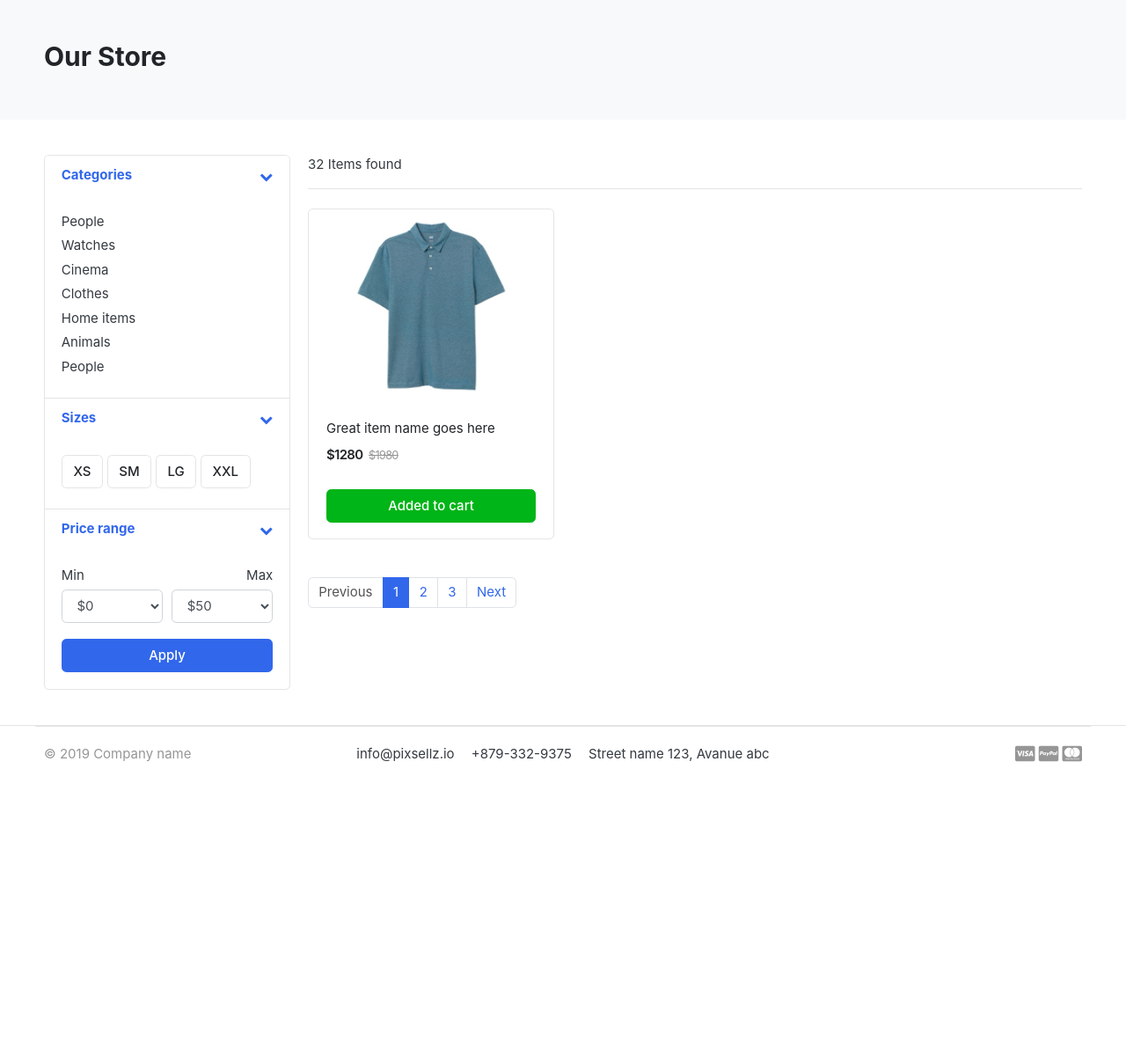
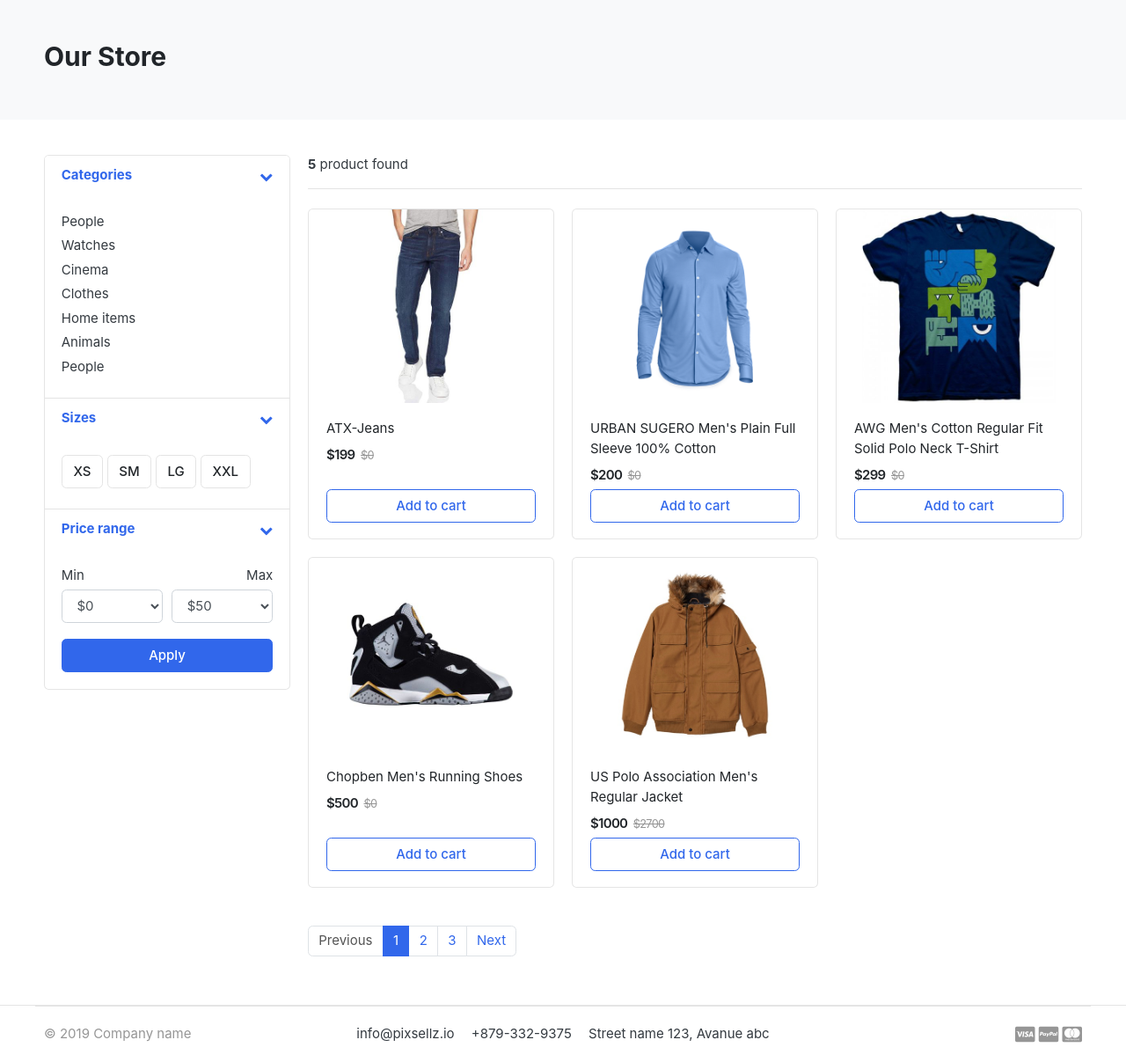
Before and after one commit to shaileshyadav7771/Bazar, a Django app: page /store/ in a window 1280 px wide. Shown: the part 118-1325 px from the top of the page at 88% size. Before the commit the page ends 984 px from the top, so only its background shows below. Run offline with Django 3.2, Linux system fonts and the light colour scheme; data comes from the database, SQL or seed files in the repository; both versions use the stored data as it was after the commit; some libraries are stand-ins or nearby versions; some web fonts are replaced.

Commit message:
Display Project in Store Page. Also added actual_price in store model.

```diff
--- a/store/models.py
+++ b/store/models.py
@@ -13,6 +13,7 @@ class Product(models.Model):
 	category = models.ForeignKey(Category, on_delete=models.CASCADE)
 	created_date = models.DateTimeField(auto_now_add=True)
 	modified_date = models.DateTimeField(auto_now=True)
+	actual_price = models.IntegerField(blank=True,default=0)
 
 	def __str__(self):
 		return self.product_name
--- a/store/views.py
+++ b/store/views.py
@@ -1,7 +1,15 @@
 from django.shortcuts import render
+from .models import Product
 
 # Create your views here.
 
 def store(request):
+	products=Product.objects.all().filter(is_available=True)
+	product_counts=products.count()
+	context = {
+		'products' : products,
+		'product_counts': product_counts,
+	}
 
-	return render(request,'store/store.html')
+
+	return render(request,'store/store.html',context)
--- a/templates/store/store.html
+++ b/templates/store/store.html
@@ -124,31 +124,33 @@
 
     <header class="border-bottom mb-4 pb-3">
             <div class="form-inline">
-                <span class="mr-md-auto">32 Items found </span>
+                <span class="mr-md-auto"> <b>{{ product_counts }}</b> product found </span>
 
             </div>
     </header><!-- sect-heading -->
 
     <div class="row">
+        {% for product in products %}
         <div class="col-md-4">
             <figure class="card card-product-grid">
                 <div class="img-wrap">
 
-                    <img src="{% static 'images/items/1.jpg' %}">
+                    <img src="{{ product.images.url }}">
 
                 </div> <!-- img-wrap.// -->
                 <figcaption class="info-wrap">
                     <div class="fix-height">
-                        <a href="./product-detail.html" class="title">Great item name goes here</a>
+                        <a href="./product-detail.html" class="title">{{product.product_name}}</a>
                         <div class="price-wrap mt-2">
-                            <span class="price">$1280</span>
-                            <del class="price-old">$1980</del>
+                            <span class="price">${{product.price}}</span>
+                            <del class="price-old">${{product.actual_price}}</del>
                         </div> <!-- price-wrap.// -->
                     </div>
-                    <a href="#" class="btn btn-block btn-success">Added to cart </a>
+                    <a href="#" class="btn btn-block btn-outline-primary">Add to cart </a>
                 </figcaption>
             </figure>
         </div> <!-- col.// -->
+        {% endfor %}
 
 
 
```
Also changed, not shown: db.sqlite3, store/migrations/0002_auto_20211106_1056.py (added).
